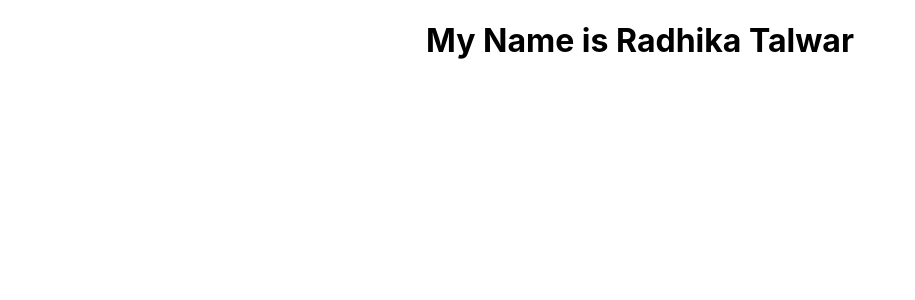
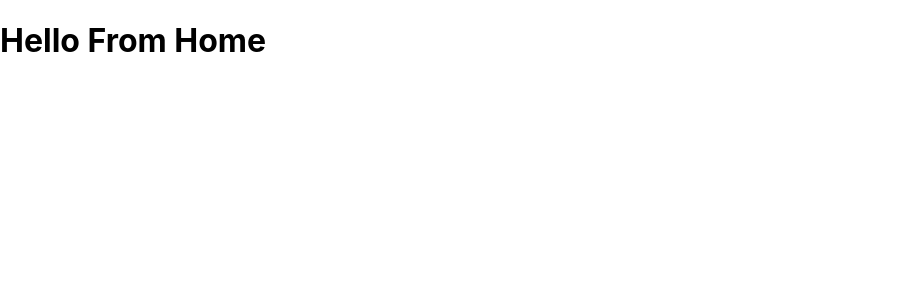
Before and after one commit to radhikatalwar/ReactTraining, a React (Create React App) app: page / in a window 1280 px wide. Shown: the top 300 px of the page, without its empty margins (0-915 px from the left). Built offline with nearby package versions, Linux system fonts and the light colour scheme.

Commit message:
Home Component Added

```diff
--- a/src/App.js
+++ b/src/App.js
@@ -1,12 +1,14 @@
-import logo from './logo.svg';
-import './App.css';
+import React from "react";
+import Home from "./modules/home";
 
-function App() {
-  return (
-    <div className="App">
-      <h1>My Name is Radhika Talwar</h1>
-    </div>
-  );
+class App extends React.Component {
+  render() {
+    return (
+      <div>
+        <Home />
+      </div>
+    );
+  }
 }
 
 export default App;
--- /dev/null
+++ b/src/modules/home/index.js
@@ -0,0 +1,20 @@
+//imports
+//Component declare/define.
+//inside component write HTML Code
+
+import React, { Component } from "react";
+
+export class Home extends Component {
+  render() {
+    return (
+      <div>
+        <h1>{"Hello From Home"}</h1>
+      </div>
+    );
+  }
+}
+
+
+
+export default Home;
+//export Home;
```
